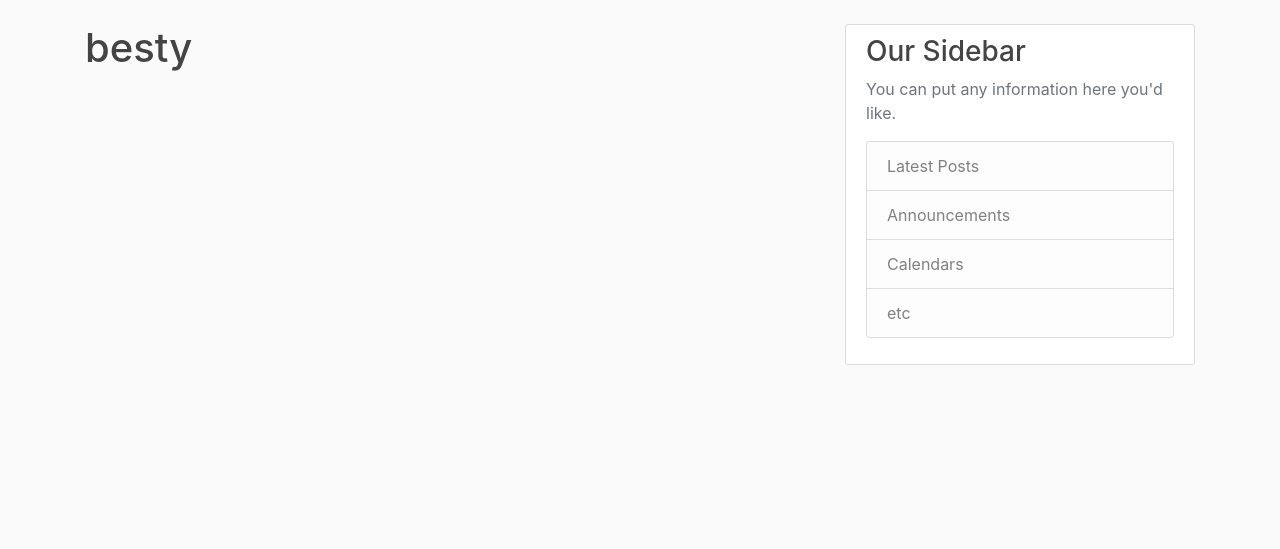
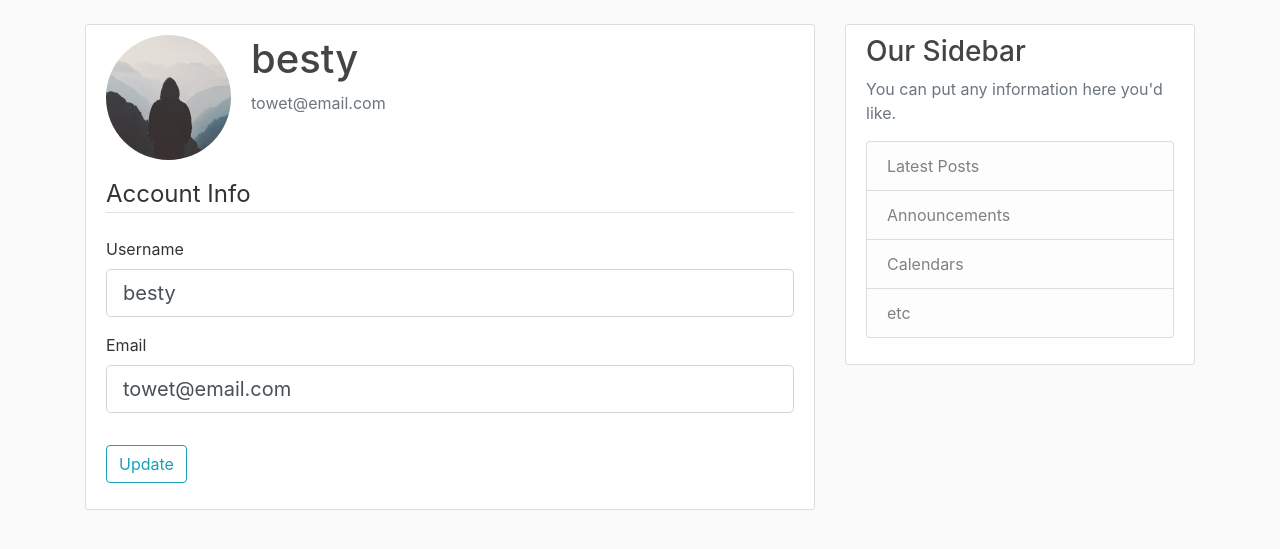
Before and after one commit to tonuidavies/Webapp, a Flask app: page /account in a window 1280 px wide. Shown: the part 56-605 px from the top of the page. Run offline with Flask 2, Linux system fonts and the light colour scheme; a user stored in the database is signed in; some libraries are stand-ins or nearby versions.

Commit message:
profile image

```diff
--- a/flaskblog/forms.py
+++ b/flaskblog/forms.py
@@ -1,4 +1,5 @@
 from flask_wtf import FlaskForm
+from flask_login import current_user
 from wtforms import StringField, PasswordField, BooleanField, SubmitField
 from wtforms.validators import DataRequired, Length, EqualTo, Email, ValidationError
 from flaskblog.models import User
@@ -26,3 +27,23 @@ class LoginForm(FlaskForm):
 	password = PasswordField('Password', validators=[DataRequired()])
 	remember = BooleanField('Remember Me')
 	submit = SubmitField('Login')
+
+
+class UpdateAccountForm(FlaskForm):
+    username = StringField('Username',
+                           validators=[DataRequired(), Length(min=2, max=20)])
+    email = StringField('Email',
+                        validators=[DataRequired(), Email()])
+    submit = SubmitField('Update')
+
+    def validate_username(self, username):
+        if username.data != current_user.username:
+            user = User.query.filter_by(username=username.data).first()
+            if user:
+                raise ValidationError('That username is taken. Please choose a different one.')
+
+    def validate_email(self, email):
+        if email.data != current_user.email:
+            user = User.query.filter_by(email=email.data).first()
+            if user:
+                raise ValidationError('That email is taken. Please choose a different one.')
--- a/flaskblog/routes.py
+++ b/flaskblog/routes.py
@@ -1,5 +1,5 @@
 from flask import render_template, url_for, flash, redirect, request
-from flaskblog.forms import RegistrationForm, LoginForm
+from flaskblog.forms import RegistrationForm, LoginForm, UpdateAccountForm
 from flaskblog.models import User, Post
 from flaskblog import app, db, bcrypt
 from flask_login import login_user, current_user,logout_user, login_required
@@ -68,7 +68,20 @@ def logout():
     logout_user()
     return redirect(url_for('home'))
 
-@app.route('/account')
+@app.route('/account', methods=['GET', 'POST'])
 @login_required
 def account():
-        return render_template('account.html', title='Account')
+    form = UpdateAccountForm()
+    if form.validate_on_submit():
+        current_user.username = form.username.data
+        current_user.email = form.email.data
+        db.session.commit()
+        flash('Your account has been updated!', 'success')
+        return redirect(url_for('account'))
+    elif request.method == 'GET':
+        form.username.data = current_user.username
+        form.email.data = current_user.email
+
+    image_file = url_for('static', filename='profile_pics/' + current_user.image_file)
+    return render_template('account.html', title='Account',
+                           image_file=image_file, form = form)
--- a/flaskblog/templates/account.html
+++ b/flaskblog/templates/account.html
@@ -1,4 +1,49 @@
 {% extends "layout.html" %}
 {% block content %}
-<h1>{{ current_user.username }}</h1>
-{% endblock%}
+    <div class="content-section">
+      <div class="media">
+        <img class="rounded-circle account-img" src="{{ image_file }}">
+        <div class="media-body">
+          <h2 class="account-heading">{{ current_user.username }}</h2>
+          <p class="text-secondary">{{ current_user.email }}</p>
+        </div>
+      </div>
+        <form method="POST" action="" enctype="multipart/form-data">
+            {{ form.hidden_tag() }}
+            <fieldset class="form-group">
+                <legend class="border-bottom mb-4">Account Info</legend>
+                <div class="form-group">
+                    {{ form.username.label(class="form-control-label") }}
+
+                    {% if form.username.errors %}
+                        {{ form.username(class="form-control form-control-lg is-invalid") }}
+                        <div class="invalid-feedback">
+                            {% for error in form.username.errors %}
+                                <span>{{ error }}</span>
+                            {% endfor %}
+                        </div>
+                    {% else %}
+                        {{ form.username(class="form-control form-control-lg") }}
+                    {% endif %}
+                </div>
+                <div class="form-group">
+                    {{ form.email.label(class="form-control-label") }}
+                    {% if form.email.errors %}
+                        {{ form.email(class="form-control form-control-lg is-invalid") }}
+                        <div class="invalid-feedback">
+                            {% for error in form.email.errors %}
+                                <span>{{ error }}</span>
+                            {% endfor %}
+                        </div>
+                    {% else %}
+                        {{ form.email(class="form-control form-control-lg") }}
+                    {% endif %}
+                </div>
+
+            </fieldset>
+            <div class="form-group">
+                {{ form.submit(class="btn btn-outline-info") }}
+            </div>
+        </form>
+    </div>
+{% endblock content %}
```
Also changed, not shown: flaskblog/site.db, flaskblog/static/profile_pics/default.jpg (added).
